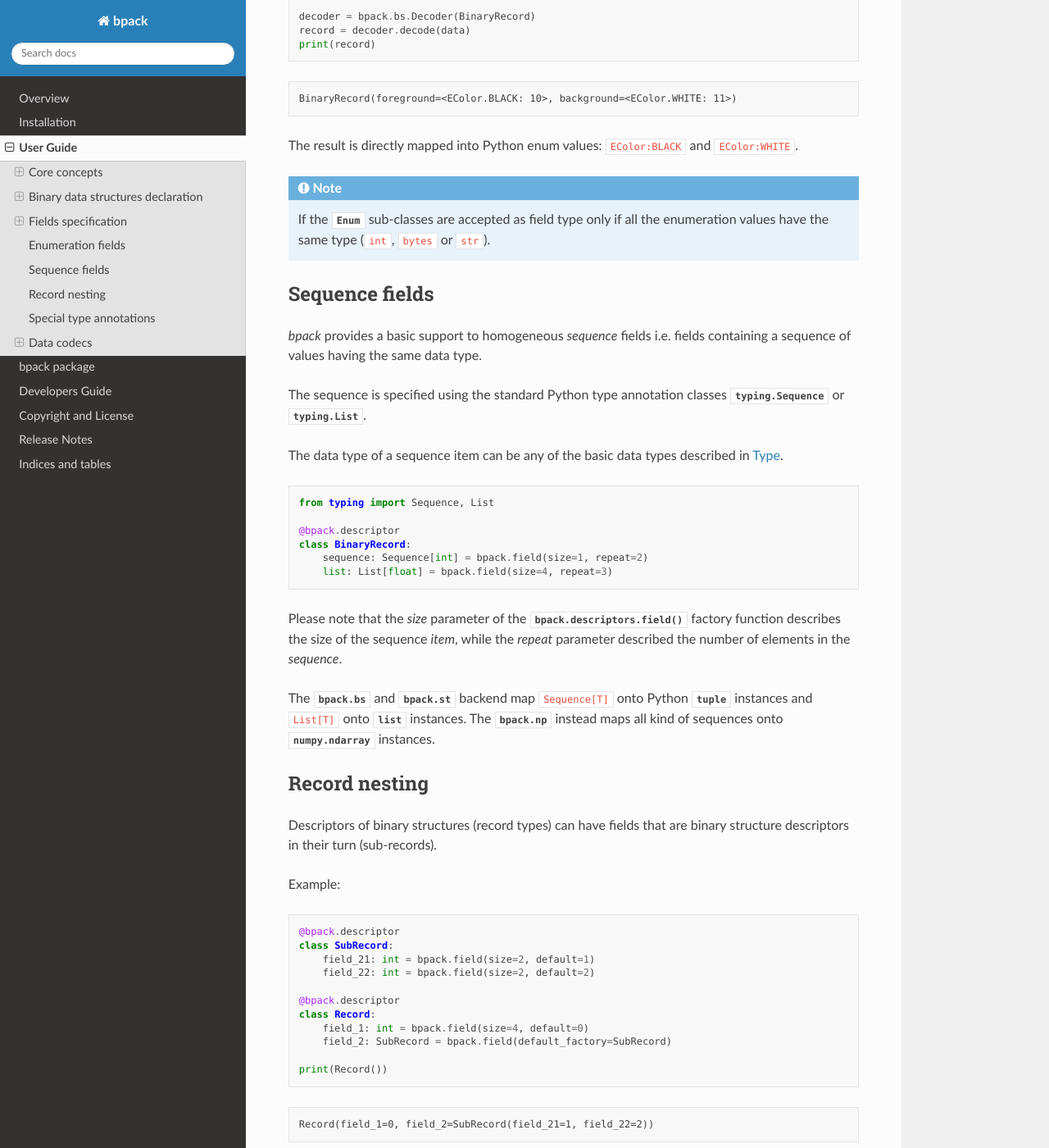
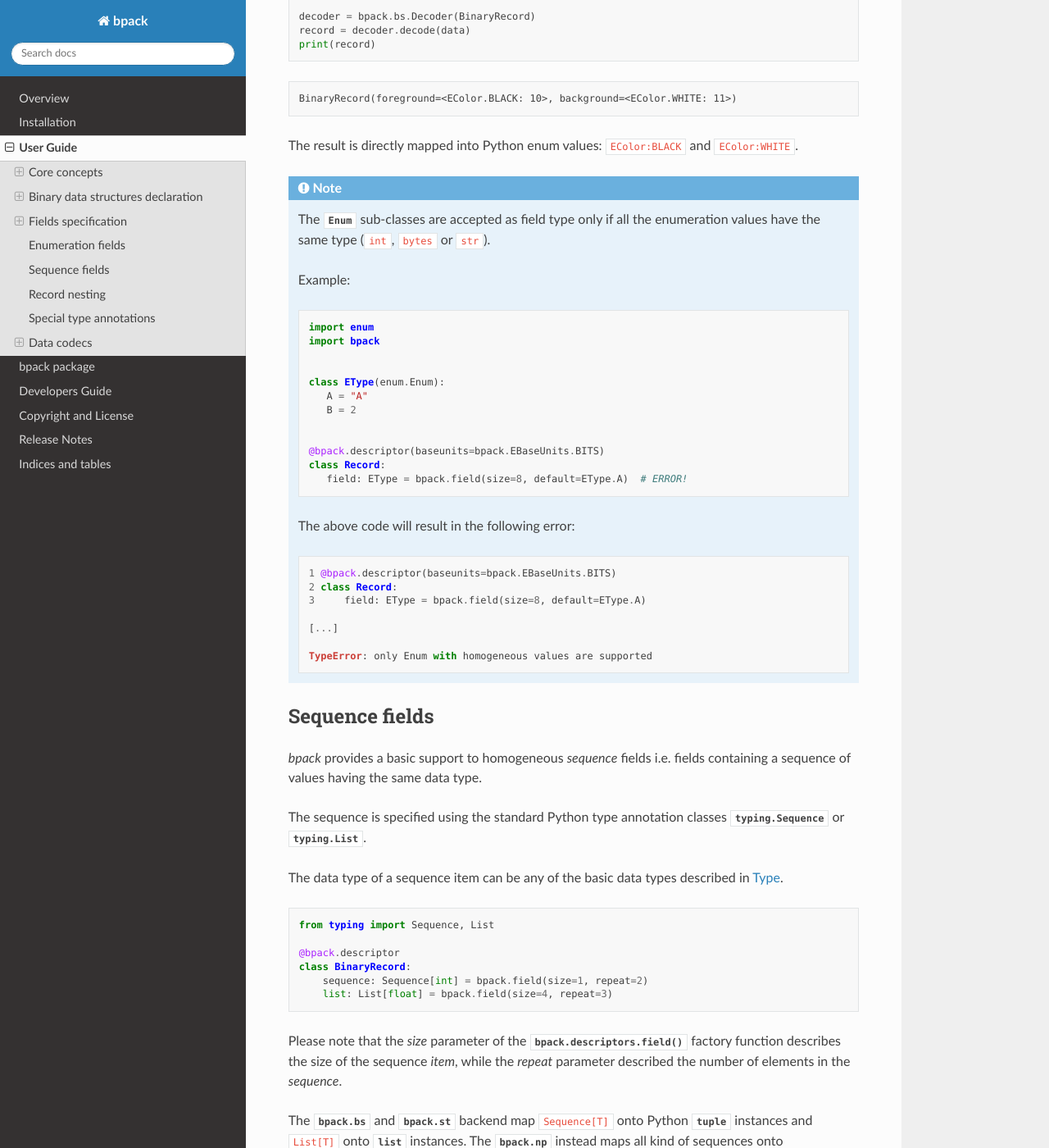
Before and after one commit to avalentino/bpack, a Sphinx documentation site: the page built from docs/userguide.rst, in a window 1280 px wide and 1400 px high, scrolled down 10509 px. Shown: the whole window at 82% size. Built offline with Sphinx 7.4.7 and the Read the Docs theme 2.0.0, drawn with Linux system fonts in a browser that asks for light colours; some of the changed text lies outside the part shown.

Commit message:
Fix typos and improve formatting

```diff
--- a/docs/spelling_wordlist.txt
+++ b/docs/spelling_wordlist.txt
@@ -16,7 +16,7 @@
 docstring
 docstrings
 endian
-endianess
+endianness
 enum
 enums
 frombytes
--- a/docs/userguide.rst
+++ b/docs/userguide.rst
@@ -245,7 +245,7 @@
 description of a binary data structure:
 
 * the field data **type**,
-* the filed **size** (expressed in *baseunits*,
+* the field **size** (expressed in *baseunits*,
   see `Bit vs byte structures`_), and
 * the field **offset** with respect to the beginning of the binary data
   structure (also in this case expressed in *baseunits*,
@@ -555,7 +555,7 @@
    >>> format(EColor.WHITE, "04b")
    '1011'
 
-and the binary string representing it is:
+and the binary string representing the above defined binary record is:
 
 .. testcode::
 
@@ -586,9 +586,33 @@
 
 .. note::
 
-   If the :class:`Enum` sub-classes are accepted as field type only if all
+   The :class:`Enum` sub-classes are accepted as field type only if all
    the enumeration values have the same type (``int``, ``bytes`` or ``str``).
 
+   Example::
+
+      import enum
+      import bpack
+
+
+      class EType(enum.Enum):
+         A = "A"
+         B = 2
+
+
+      @bpack.descriptor(baseunits=bpack.EBaseUnits.BITS)
+      class Record:
+         field: EType = bpack.field(size=8, default=EType.A)  # ERROR!
+
+   The above code will result in the following error::
+
+      1 @bpack.descriptor(baseunits=bpack.EBaseUnits.BITS)
+      2 class Record:
+      3     field: EType = bpack.field(size=8, default=EType.A)
+
+      [...]
+
+      TypeError: only Enum with homogeneous values are supported
 
 Sequence fields
 ---------------
@@ -649,7 +673,7 @@
 
 
 Decoding of the ``Record`` structure will automatically decode also data
-belonging to the sub-record and assign to ``filed_2`` a ``SubRecord``
+belonging to the sub-record and assign to ``field_2`` a ``SubRecord``
 instance.
 
 
```
Also changed, not shown: 4 other files.
